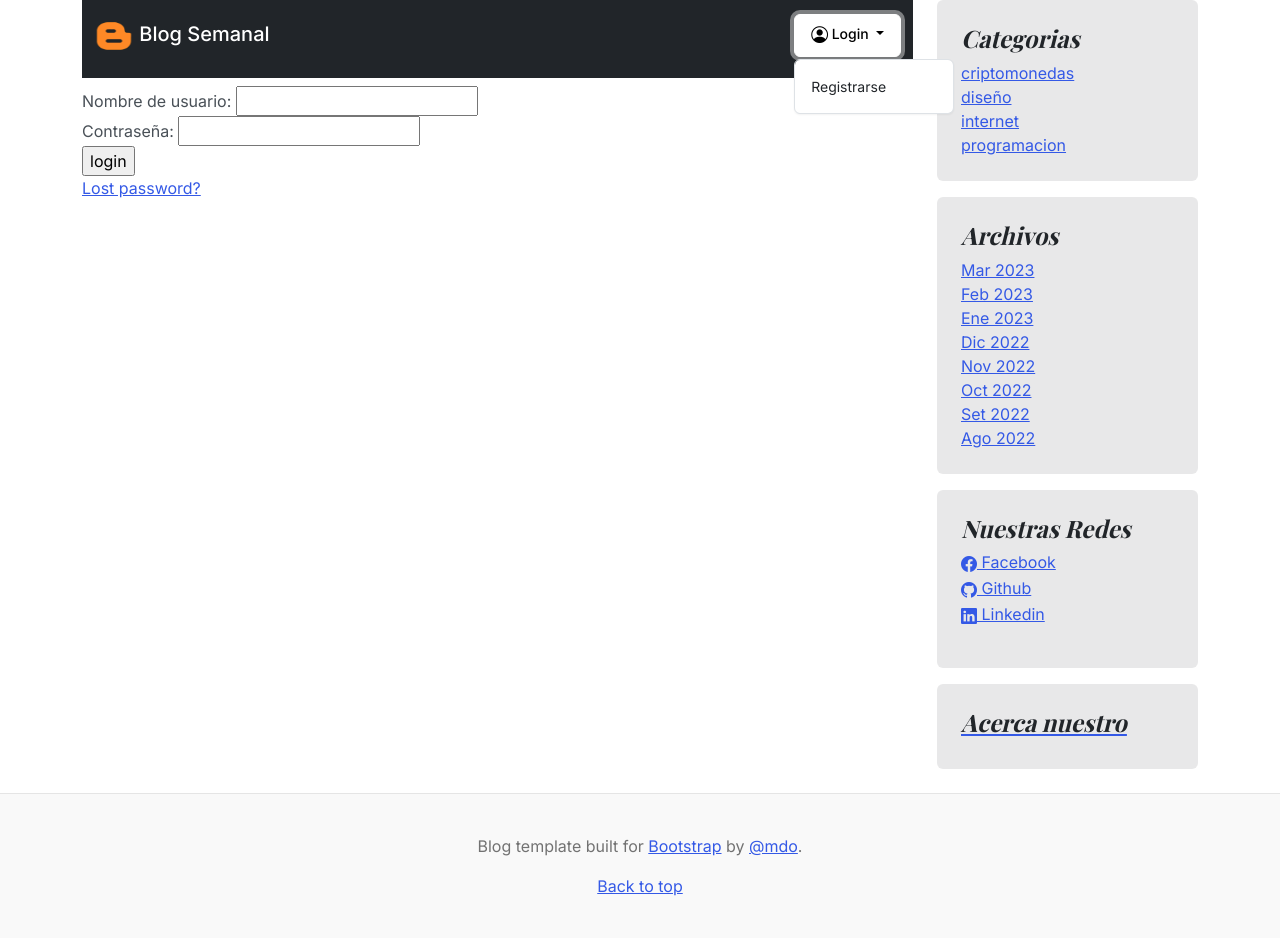
After one commit to JavierBrizuela/BlogWeek, a Django app: page /accounts/login/ in a window 1280 px wide, after a click on "Login". The commit adds this page. Run offline with Django 4.2, Linux system fonts and the light colour scheme; data comes from the database, SQL or seed files in the repository; both versions use the stored data as it was after the commit; some libraries are stand-ins or nearby versions.

Commit message:
Agregado de login

```diff
--- a/core/templates/core/base.html
+++ b/core/templates/core/base.html
@@ -8,6 +8,9 @@
     {% load static %}
     <link href={% static 'core/css/bootstrap.min.css' %} rel="stylesheet">
     <link href={% static 'core/css/blog.css' %} rel="stylesheet">
+    <!--bootstrap-->
+    <script src="https://cdn.jsdelivr.net/npm/@popperjs/core@2.11.6/dist/umd/popper.min.js" integrity="sha384-oBqDVmMz9ATKxIep9tiCxS/Z9fNfEXiDAYTujMAeBAsjFuCZSmKbSSUnQlmh/jp3" crossorigin="anonymous"></script>
+    <script src="https://cdn.jsdelivr.net/npm/bootstrap@5.3.0-alpha1/dist/js/bootstrap.min.js" integrity="sha384-mQ93GR66B00ZXjt0YO5KlohRA5SY2XofN4zfuZxLkoj1gXtW8ANNCe9d5Y3eG5eD" crossorigin="anonymous"></script>
     <!--ckeditor-->
     <script type="text/javascript" src="{% static "ckeditor/ckeditor-init.js" %}"></script>
     <script type="text/javascript" src="{% static "ckeditor/ckeditor/ckeditor.js" %}"></script>
@@ -17,42 +20,35 @@
     <link href="https://fonts.googleapis.com/css?family=Playfair&#43;Display:700,900&amp;display=swap" rel="stylesheet">
 </head>
 <body>
-
-    <header class="container mb-2">
+    <main class="container" >
+      <div class="row mb-2 " >
+        <div class="col-md-9" >
+            <div class=" mb-2" >
               {% include 'core/menu.html' %}
-    </header>
-
-    <main class="container">
-
-        <div class="row mb-2">
-            <div class="col-md-8">
+            </div>
             {% block content %}{% endblock %}
           </div>
 
-            <div class="col-md-4">
-                <div class="position-sticky" style="top: 2rem;">
-                    <div class="p-4 mb-3 bg-light rounded">
-                        <h4 class="fst-italic">Acerca nuestro</h4>
-                        <p class="mb-0">{{ abouts }}</p>
-                    </div>
-                    <div class="p-4">
+          <div class="col-md-3">
+              <div class="position-sticky" style="top: 0rem;">
+                  <div class="p-4 mb-3 bg-dark bg-opacity-10 rounded" >
                       <h4 class="fst-italic">Categorias</h4>
                       <ol class="list-unstyled mb-0">
                         {% for item in categories %}
-                            <li><a href={% url 'category' %}?cat={{ item.id }}>{{ item.name }}</a></li>
+                          <li><a href={% url 'category' item.id %}>{{ item.name }}</a></li>
                         {% endfor %}
                       </ol>
                   </div>
-                    <div class="p-4">
+                  <div class="p-4 mb-3 bg-dark bg-opacity-10 rounded">
                     <h4 class="fst-italic">Archivos</h4>
                     <ol class="list-unstyled mb-0">
                       {% for date in dates %}
-                        <li><a href={% url 'date' %}?month={{ date.month }}/?year={{ date.year }}>{{ date | date:'M Y' }}</a></li>
+                      <li><a href={% url 'date' date.month date.year %}>{{ date | date:'M Y' }}</a></li>
                       {% endfor %}
                     </ol>
                   </div>
 
-                    <div class="p-4">
+                  <div class="p-4 mb-3 bg-dark bg-opacity-10 rounded">
                     <h4 class="fst-italic">Nuestras Redes</h4>
                     <ol class="list-unstyled">
 
@@ -62,10 +58,14 @@
 
                     </ol>
                   </div>
+                  <div class="p-4 mb-3 bg-dark bg-opacity-10 rounded">
+                    <a href={% url 'abouts' %}>
+                    <h4 class="fst-italic">Acerca nuestro</h4>
+                    </a>
                   </div>
               </div>
           </div>
-
+      </div>
     </main>
     <footer class="blog-footer">
         <p>Blog template built for <a href="https://getbootstrap.com/">Bootstrap</a> by <a href="https://twitter.com/mdo">@mdo</a>.</p>
--- a/core/templates/core/date.html
+++ b/core/templates/core/date.html
@@ -1,9 +1,9 @@
 {% extends 'core/base.html' %}
 {% block content %}
     <div class="alert alert-success" role="alert">
-        Estos son todos los post publicados en <strong>{{ fecha | date:'M Y'}}</strong>
+        Estos son todos los post publicados en <strong>{{ date | date:'M Y'}}</strong>
     </div>
-    {% for post in posts %}
+    {% for post in post_list %}
     <div class="row g-0 border rounded overflow-hidden flex-md-row mb-4 shadow-sm h-md-300 position-relative">
       <div class="object-fit-cover col-auto d-none d-lg-block">
         <img src={{ post.image.url }} width="300" height="250"  class="img-fluid rounded-start " alt="...">
--- a/core/templates/core/home.html
+++ b/core/templates/core/home.html
@@ -1,7 +1,7 @@
 {% extends 'core/base.html' %}
 
 {% block content %}
-  {% if request.path == '/' %}
+  {% if post_list %}
     {% for post in post_list %}
       {% if forloop.first and page_obj.number == 1 %}
           <div class="p-4 p-md-4 mb-4 rounded text-bg-dark">
@@ -27,6 +27,10 @@
         </div>
       {% endif %}
     {% endfor %}
+  {% else %}
+    <div class="alert alert-danger" role="alert">
+      No hay post en el Blog
+    </div>
   {% endif %}
 
   <hr>
--- a/core/templates/core/menu.html
+++ b/core/templates/core/menu.html
@@ -1,25 +1,36 @@
 {% load static %}
 <nav class="navbar navbar-expand-lg bg-body-tertiary navbar-dark bg-dark">
-    <div class="container-fluid">
+  <div class="container mb-2">
     <a class="navbar-brand" href={% url 'home' %}>
-        <img class="bi me-2" width="40" height="32" src={% static "core/img/blogger-icon.png" %}>
+      <img width="40" height="32" src={% static "core/img/blogger-icon.png" %}>
       Blog Semanal</a>
     {% if request.user.is_staff %}
-      <div class="collapse navbar-collapse" id="navbarSupportedContent">
-        <ul class="navbar-nav me-auto mb-2 mb-lg-0">
-          <!-- <li class="nav-item">
-            <a class="nav-link" aria-current="page" href="#">Acciones</a>
-          </li> -->
-          <li class="nav-item">
-            <a class="nav-link" href={% url 'create' %}>Crear post</a>
-          </li>
-          <!-- <li class="nav-item">
-            <a class="nav-link" href={% url 'home' %}>Listar post</a>
-          </li> -->
+    <div class="btn-group" >
+      <div class="btn btn-light ">
+        <a class="nav-link" href="{% url 'create' %}">Crear post</a>
+      </div>
+      <div class="btn btn-light ">
+        <a class="nav-link" href="{% url 'author' user.id %}">Mis post</a>
+      </div>
+    </div>
+    {% endif %}
+    {% if request.user.is_staff %}
+    <div class="dropdown float-end">
+      <a class="btn btn-secondary dropdown-toggle" href={% url 'login' %} role="button" data-bs-toggle="dropdown" aria-expanded="false">
+        <i class="bi bi-person-circle" style="font-size: 1.2em;"></i> {{ request.user.username }}
+      </a>
+      <ul class="dropdown-menu">
+        <li><a class="dropdown-item" href="#">Logout</a></li>
       </ul>
-        <div class="navbar-nav mb-2 mb-lg-0 ">
-            <a class="nav-link float-end" href="#">{{ request.user.username }}</a>
     </div>
+    {% else %}
+    <div class="dropdown float-end">
+      <a class="btn btn-secondary dropdown-toggle" href={% url 'login' %} role="button" data-bs-toggle="dropdown" aria-expanded="false">
+        <i class="bi bi-person-circle" style="font-size: 1.2em;"></i> Login
+      </a>
+      <ul class="dropdown-menu">
+        <li><a class="dropdown-item" href="#">Registrarse</a></li>
+      </ul>
     </div>
     {% endif %}
   </div>
--- /dev/null
+++ b/core/templates/registration/login.html
@@ -0,0 +1,36 @@
+{% extends 'core/base.html' %}
+
+{% block content %}
+{% if form.errors %}
+<p>Your username and password didn't match. Please try again.</p>
+{% endif %}
+
+{% if next %}
+    {% if user.is_authenticated %}
+    <p>Your account doesn't have access to this page. To proceed,
+    please login with an account that has access.</p>
+    {% else %}
+    <p>Please login to see this page.</p>
+    {% endif %}
+{% endif %}
+
+<form method="post" action="{% url 'login' %}">
+{% csrf_token %}
+  <div>
+    <td>{{ form.username.label_tag }}</td>
+    <td>{{ form.username }}</td>
+  </div>
+  <div>
+    <td>{{ form.password.label_tag }}</td>
+    <td>{{ form.password }}</td>
+  </div>
+
+  <div>
+    <input type="submit" value="login" />
+    <input type="hidden" name="next" value="{{ next }}" />
+  </div>
+</form>
+
+{# Assumes you setup the password_reset view in your URLconf #}
+<p><a href="{% url 'password_reset' %}">Lost password?</a></p>
+{% endblock %}
--- a/core/urls.py
+++ b/core/urls.py
@@ -1,13 +1,15 @@
-from django.urls import path
+from django.urls import path, include
 from . import views
 
 urlpatterns = [
     path('', views.PostListView.as_view(), name='home'),
     path('post/<pk>', views.PostDetailViews.as_view(), name='post'),
-    path('author/', views.AuthorListView.as_view(), name='author'),
-    path('category/', views.CategoryListView.as_view(), name='category'),
-    path('date/', views.DateListView.as_view(), name='date'),
+    path('author/<pk>', views.AuthorListView.as_view(), name='author'),
+    path('category/<pk>', views.CategoryListView.as_view(), name='category'),
+    path('date/<int:month_id>/<int:year_id>/', views.DateListView.as_view(), name='date'),
     path('create/', views.PostCreateView.as_view(), name='create'),
     path('update/<pk>', views.PostUpdateview.as_view(), name='update'),
     path('delete/<pk>', views.PostDeleteView.as_view(), name='delete'),
+    path('abouts/', views.AboutTemplateView.as_view(),name='abouts'),
+    path('accounts/', include('django.contrib.auth.urls')),
 ]
```
Also changed, not shown: BlogWeek/settings.py (+13 -0 lines), core/templates/core/abouts.html (added, +7 -0 lines), core/templates/core/author.html (+7 -0 lines), core/templates/core/detail.html (+5 -3 lines), core/views.py (+24 -26 lines), db.sqlite3. Lines whose indentation alone changed are shown as unchanged.
